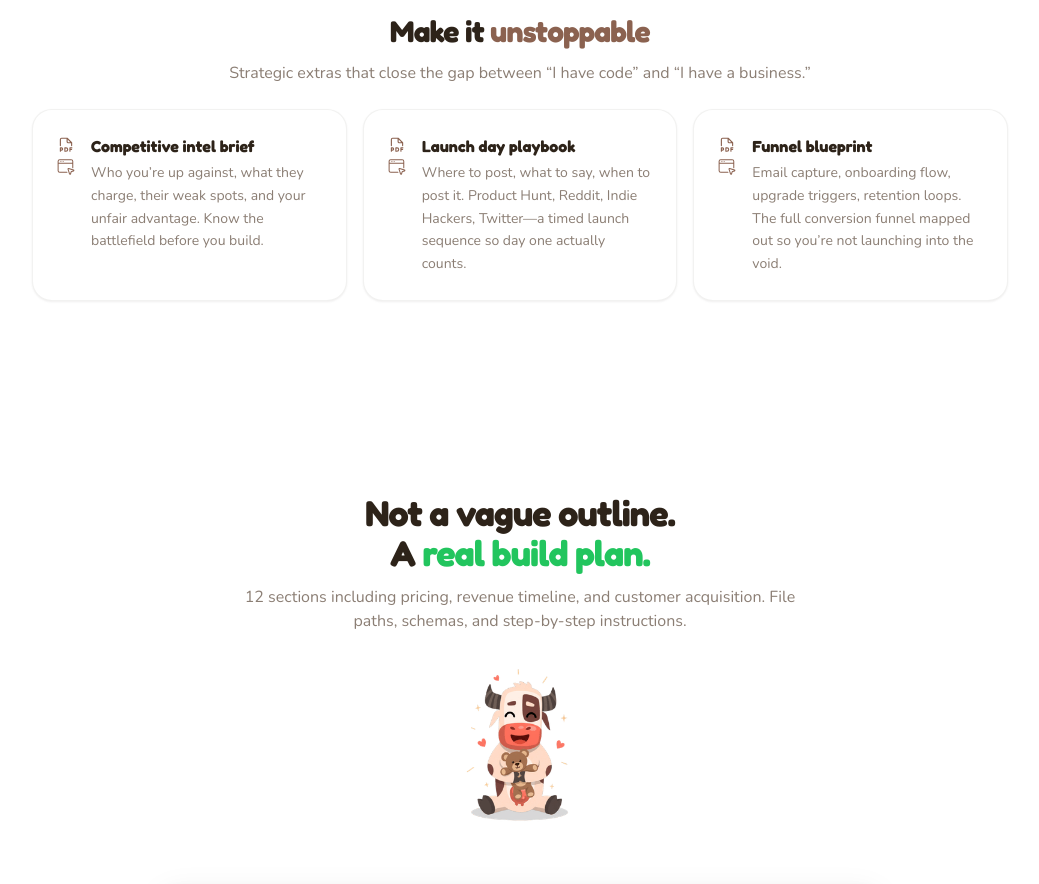
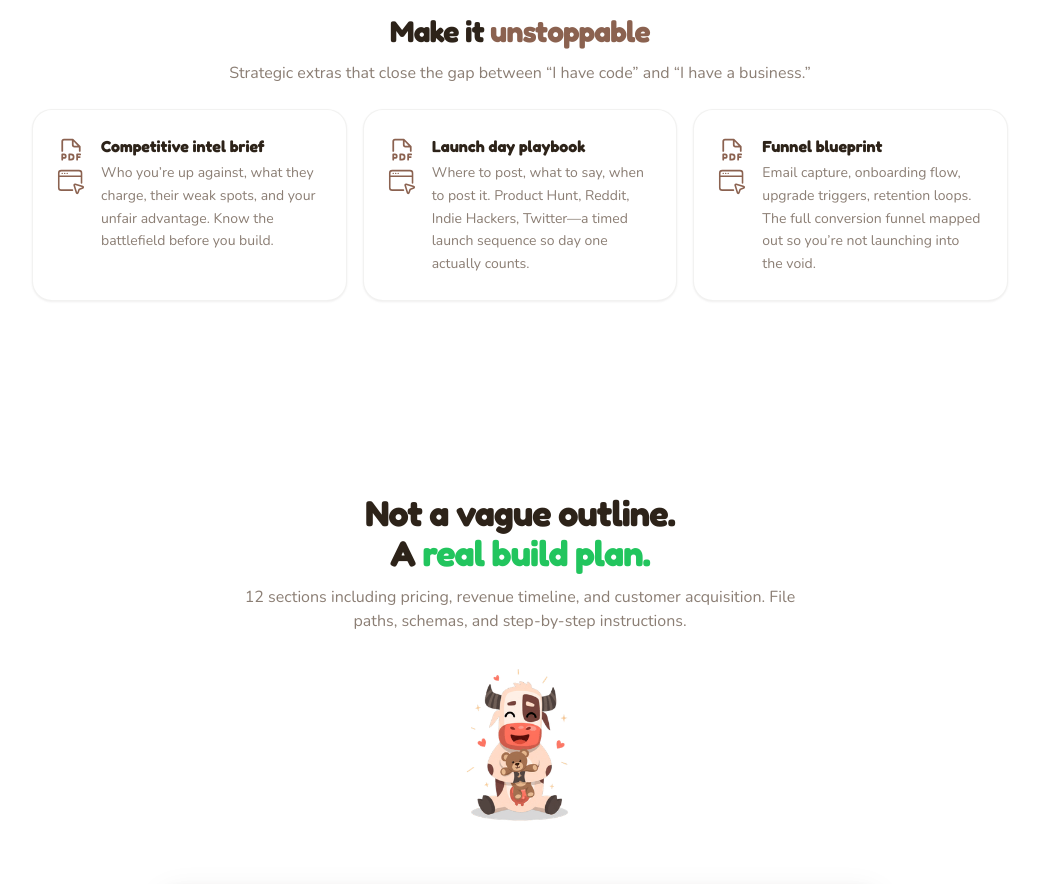
Before and after one commit to lordshua1337/cash-cow, a Next.js app: page / in a window 1280 px wide. Shown: the part 3380-4264 px from the top of the page, without its empty margins (120-1159 px from the left). Built offline with nearby package versions, Linux system fonts and the light colour scheme.

Commit message:
fix: bump brown SVG icons to 28x28

```diff
--- a/src/app/page.tsx
+++ b/src/app/page.tsx
@@ -334,8 +334,8 @@ export default function LandingPage() {
                 <div key={item.title} className="card rounded-2xl p-6">
                   <div className="flex items-start gap-4">
                     <div className="flex-shrink-0 flex flex-col gap-1 mt-0.5">
-                      <Image src="/brown-pdf.svg" alt="" width={18} height={18} />
-                      <Image src="/brown-webpage.svg" alt="" width={18} height={18} />
+                      <Image src="/brown-pdf.svg" alt="" width={28} height={28} />
+                      <Image src="/brown-webpage.svg" alt="" width={28} height={28} />
                     </div>
                     <div>
                       <h3
```
